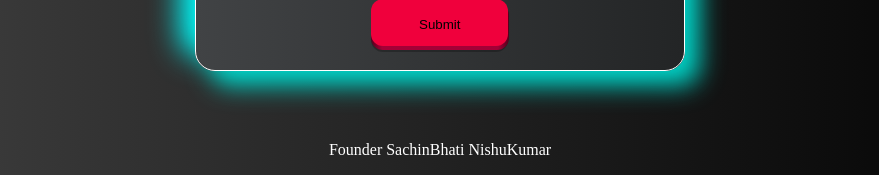
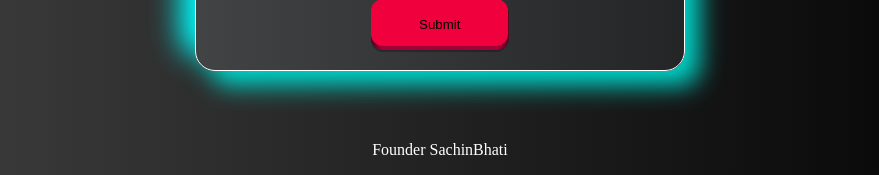
Before and after one commit to Sachinbhatii/TextToHandwriting, a Flask app: page / in a window 1280 px wide. Shown: the part 1319-1494 px from the top of the page, without its empty margins (200-1079 px from the left). Run offline with Flask 2, Linux system fonts and the light colour scheme.

Commit message:
Update index.html

```diff
--- a/templates/index.html
+++ b/templates/index.html
@@ -51,7 +51,7 @@
     <br>
     <div class="footer">
       <center>
-        <p>Founder <a href="https://www.instagram.com/sachinbhatix/" color="white">SachinBhati  <a href="https://www.instagram.com/neeshu1313/" color="white">   NishuKumar</p>
+        <p>Founder <a href="https://www.instagram.com/sachinbhatix/" color="white">SachinBhati  </p>
 
       </center>
     </div>
```
